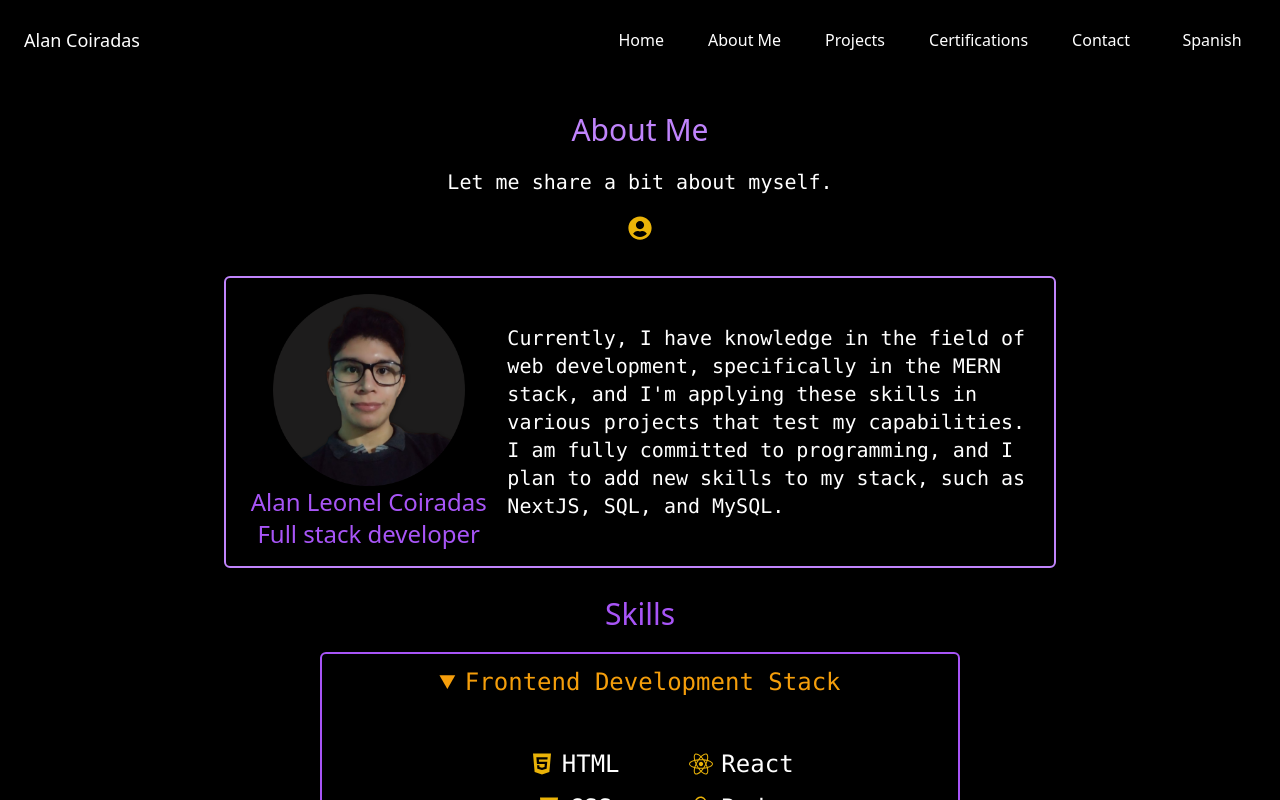
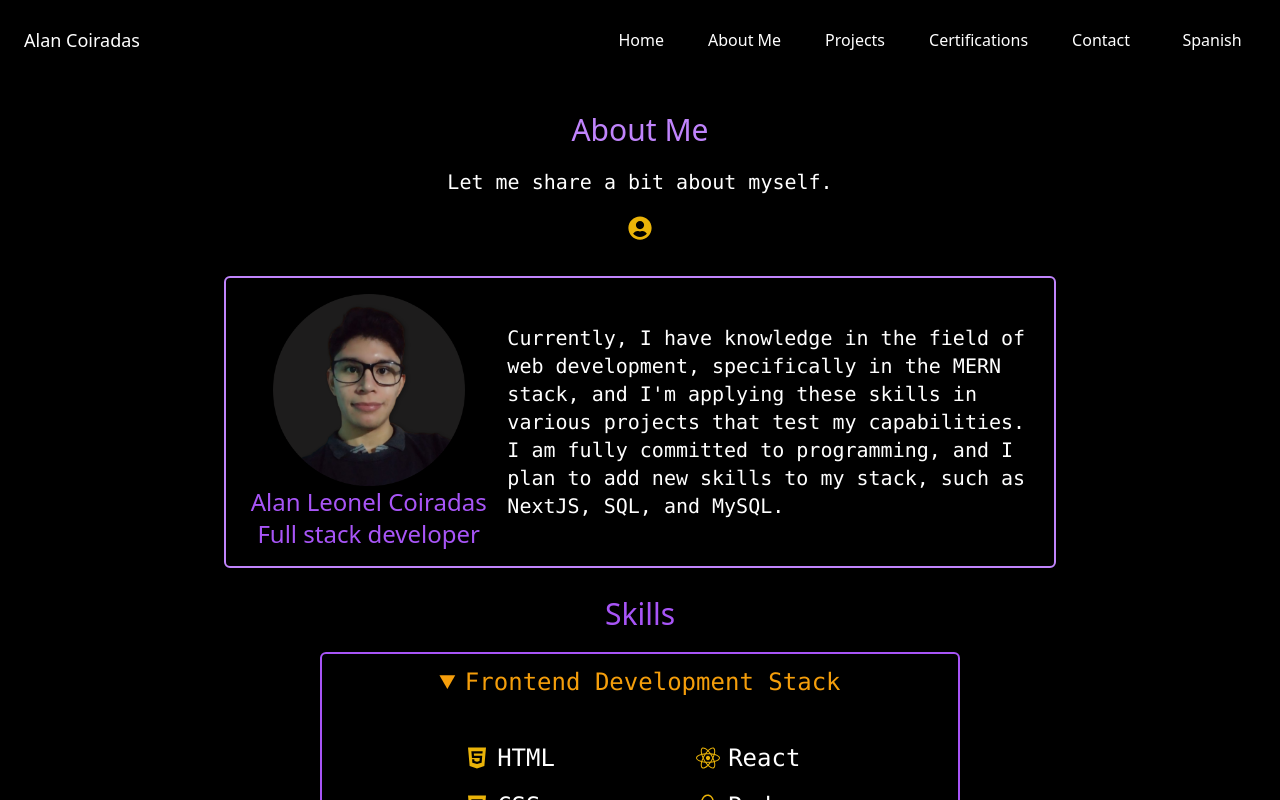
Before and after one commit to leocoiradas/Portfolio, a React (Vite) app: page /about in a window 1280 px wide. Both pictures are taken after a click on the heading "Frontend Development Stack". Shown: the top 800 px of the page. Built offline with nearby package versions, Linux system fonts and the light colour scheme.

Commit message:
SkillsDetailsCard: Agregado div para alinear mejor los elementos de la lista de habilidades

```diff
--- a/src/components/about_components/SkillsDetailsCard.jsx
+++ b/src/components/about_components/SkillsDetailsCard.jsx
@@ -6,14 +6,17 @@ function SkillsDetailsCard({ arr, collectionName }){
     return(
         <details className="w-full md:w-[50dvw] flex flex-col justify-center items-center rounded-md border-2 border-purple-500 gap-5 py-3 px-2">
             <summary className="md:text-2xl text-amber-500 text-center font-mono">{t(collectionName)}</summary>
-            <ul className="md:h-56 flex flex-col justify-center items-center flex-wrap p-4 gap-3">
+            <div className="divide-y bg-white"></div>
+            <div className="w-full flex justify-center items-center">
+                <ul className="md:h-56 flex flex-col justify-center items-center md:items-start flex-wrap p-4 gap-4">
                     {arr.map((element, i) => (
-                    <li key={i} className="flex justify-start items-center gap-2 text-2xl md:text-2xl font-mono">
+                        <li key={i} className="flex justify-start items-center gap-2 text-2xl md:text-2xl font-mono mx-3">
                             <p className="text-yellow-500"><b>{element.icon}</b></p>
                             <p className="text-white">{element.skill}</p>
                         </li>))
                     }
                 </ul>
+            </div>
         </details>
     )
 }
```
Lines whose indentation alone changed are shown as unchanged.
